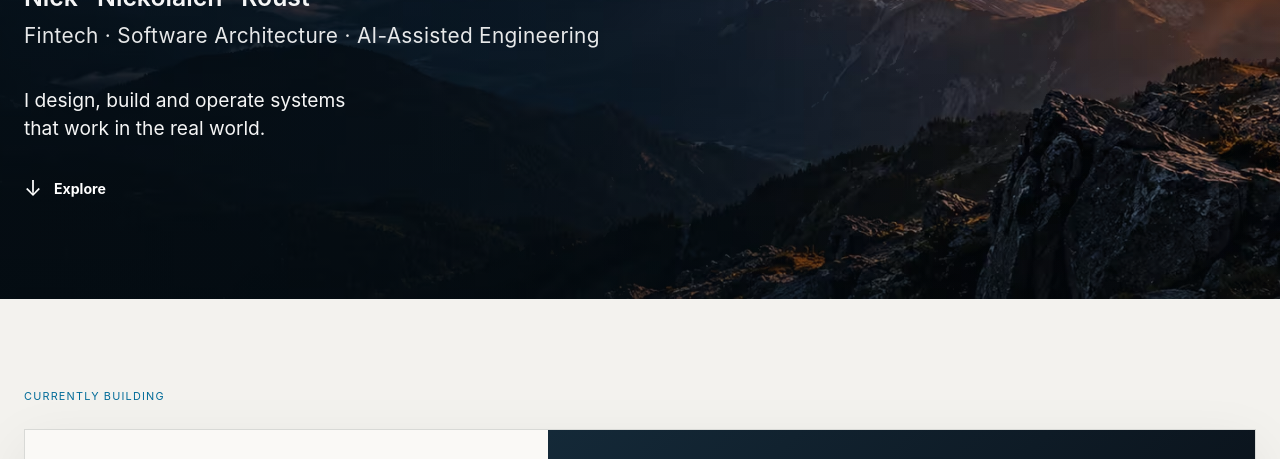
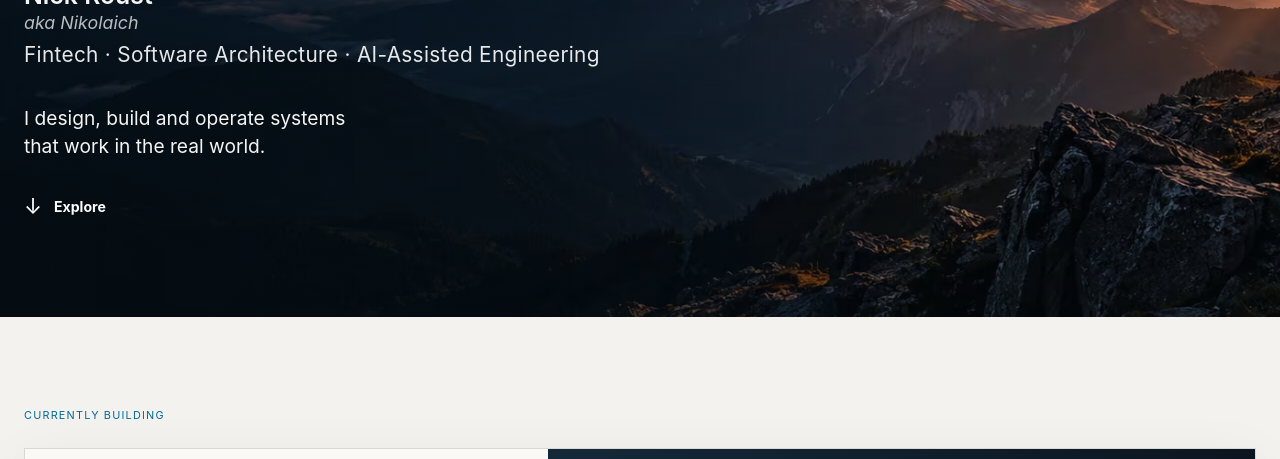
Before and after one commit to nick-roust/roust-us, an Astro site: page / in a window 1280 px wide. Shown: the part 428-887 px from the top of the page. Built offline with nearby package versions, Linux system fonts and the light colour scheme; Astro itself is replaced by a stand-in of ours.

Commit message:
feat(pf005): refine hero author identity

```diff
--- a/src/pages/index.astro
+++ b/src/pages/index.astro
@@ -14,7 +14,7 @@ import SiteLayout from '../layouts/SiteLayout.astro';
       <div class="container hero__inner">
         <div class="hero__copy">
           <h1 id="hero-title">I build systems.</h1>
-          <p class="hero__author">Nick &quot;Nickolaich&quot; Roust</p>
+          <p class="hero__author"><span class="hero__author-name">Nick Roust</span><span class="hero__author-aka">aka Nikolaich</span></p>
           <p class="hero__descriptor">Fintech · Software Architecture · AI-Assisted Engineering</p>
           <p class="hero__statement">I design, build and operate systems<br />that work in the real world.</p>
           <a class="text-link hero__link" href="#currently-building"><span aria-hidden="true">↓</span>Explore</a>
--- a/src/styles/global.css
+++ b/src/styles/global.css
@@ -152,7 +152,8 @@ html:not(.js) .theme-toggle { display: none; }
 .eyebrow { margin: 0 0 1rem; color: var(--muted); font-size: 0.72rem; font-weight: 700; letter-spacing: 0.16em; line-height: 1.3; text-transform: uppercase; }
 .hero h1 { max-width: 13ch; margin: 0 0 1.25rem; color: #fff; font-size: clamp(3.7rem, 9.5vw, 8rem); font-weight: 650; letter-spacing: -0.075em; line-height: 0.97; }
 .hero__copy { max-width: 56rem; }
-.hero__author { margin: -0.55rem 0 0.35rem; color: rgba(255,255,255,0.96); font-size: clamp(1.2rem, 2.2vw, 1.55rem); font-weight: 620; line-height: 1.35; }
+.hero__author { display: grid; justify-items: start; gap: 0.05rem; margin: -0.55rem 0 0.35rem; color: rgba(255,255,255,0.96); font-size: clamp(1.2rem, 2.2vw, 1.55rem); font-weight: 620; line-height: 1.2; }
+.hero__author-aka { color: rgba(255,255,255,0.72); font-size: 0.72em; font-style: italic; font-weight: 450; }
 .hero__descriptor { max-width: 42rem; margin: 0; color: rgba(255,255,255,0.9); font-size: clamp(1rem, 2vw, 1.3rem); font-weight: 400; letter-spacing: 0.015em; }
 .hero__statement { max-width: 34rem; margin: 2.15rem 0 0; color: rgba(255,255,255,0.96); font-size: clamp(1rem, 1.65vw, 1.2rem); line-height: 1.45; }
 .hero__link { display: inline-flex; gap: 1.2rem; align-items: center; margin-top: 2.2rem; color: #fff; }
```
